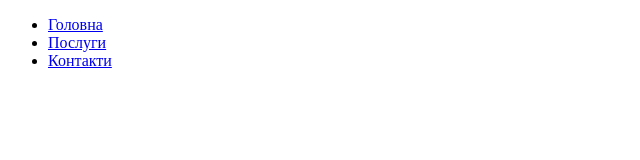
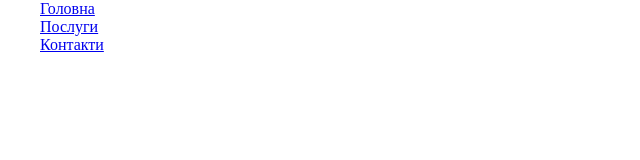
Before and after one commit to danilo155/Robota-nomer-one, a plain HTML site: page index.html in a window 1280 px wide. Shown: the whole page, without its empty margins (0-640 px from the left). Drawn offline with Linux system fonts and the light colour scheme.

Commit message:
first commit

```diff
--- a/css/index.css
+++ b/css/index.css
@@ -0,0 +1,9 @@
+* {
+  margin: 0;
+}
+header {
+  display: flex;
+}
+header li {
+  display: flex;
+}
--- a/index.html
+++ b/index.html
@@ -4,7 +4,7 @@
     <meta charset="UTF-8">
     <meta http-equiv="X-UA-Compatible" content="IE=edge">
     <meta name="viewport" content="width=device-width, initial-scale=1.0">
-    <link rel="stylesheet" href="css/style.css">
+    <link rel="stylesheet" href="css/index.css">
     <title>Послуги</title>
 </head>
 <body>
```
